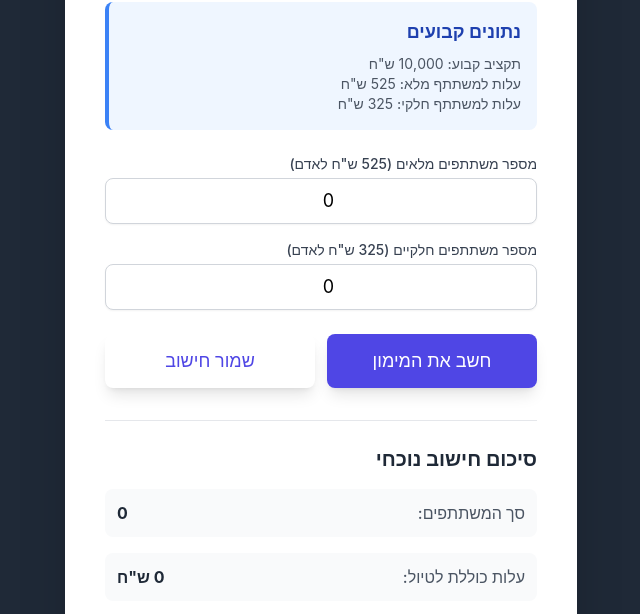
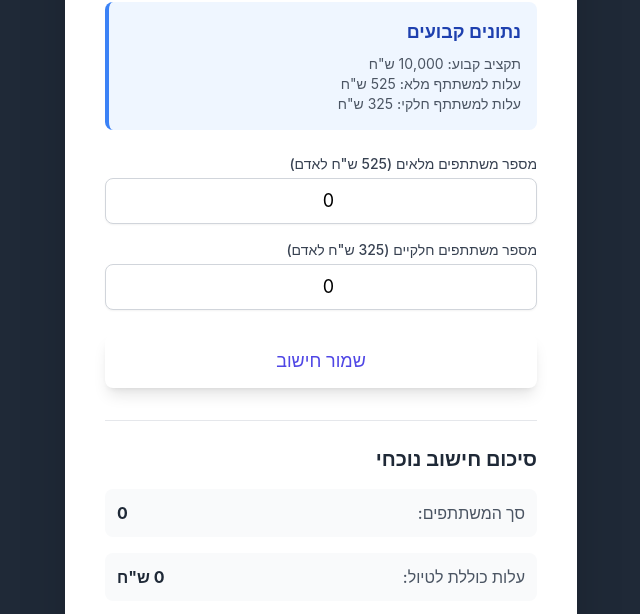
Before and after one commit to MRoth-79/Men-s_travel_calculator, a plain HTML site: page index.html in a window 1280 px wide. Shown: the part 162-776 px from the top of the page, without its empty margins (319-959 px from the left). Drawn offline with nearby package versions, Linux system fonts and the light colour scheme.

Commit message:
Update index.html

```diff
--- a/index.html
+++ b/index.html
@@ -72,13 +72,8 @@
             </div>
         </div>
 
-        <!-- כפתורי פעולה -->
-        <div class="grid grid-cols-2 gap-3 mt-6">
-            <!-- כפתור חישוב -->
-            <button onclick="calculateCost()"
-                    class="w-full flex justify-center py-3 px-4 border border-transparent rounded-lg shadow-lg text-lg font-medium text-white bg-indigo-600 hover:bg-indigo-700 focus:outline-none focus:ring-2 focus:ring-offset-2 focus:ring-indigo-500 transition duration-150 ease-in-out transform hover:scale-[1.01]">
-                חשב את המימון
-            </button>
+        <!-- כפתורי פעולה - שונה ל-grid-cols-1 -->
+        <div class="grid grid-cols-1 gap-3 mt-6">
 
             <!-- כפתור שמירה -->
             <button onclick="saveCalculation()"
```
